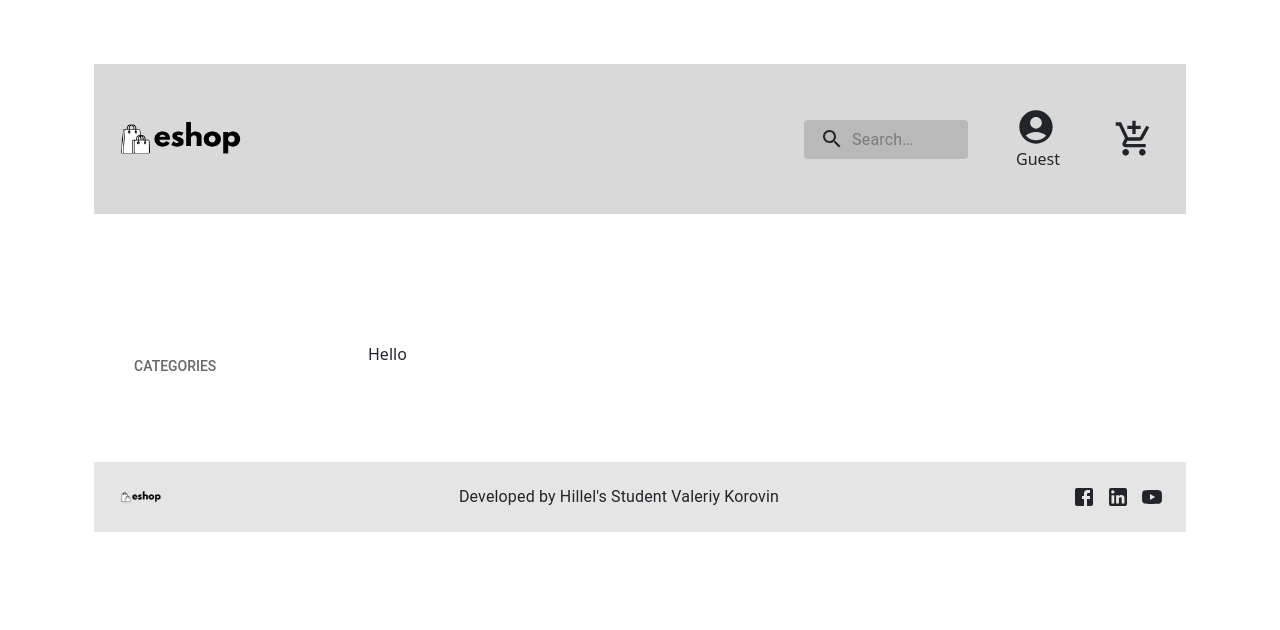
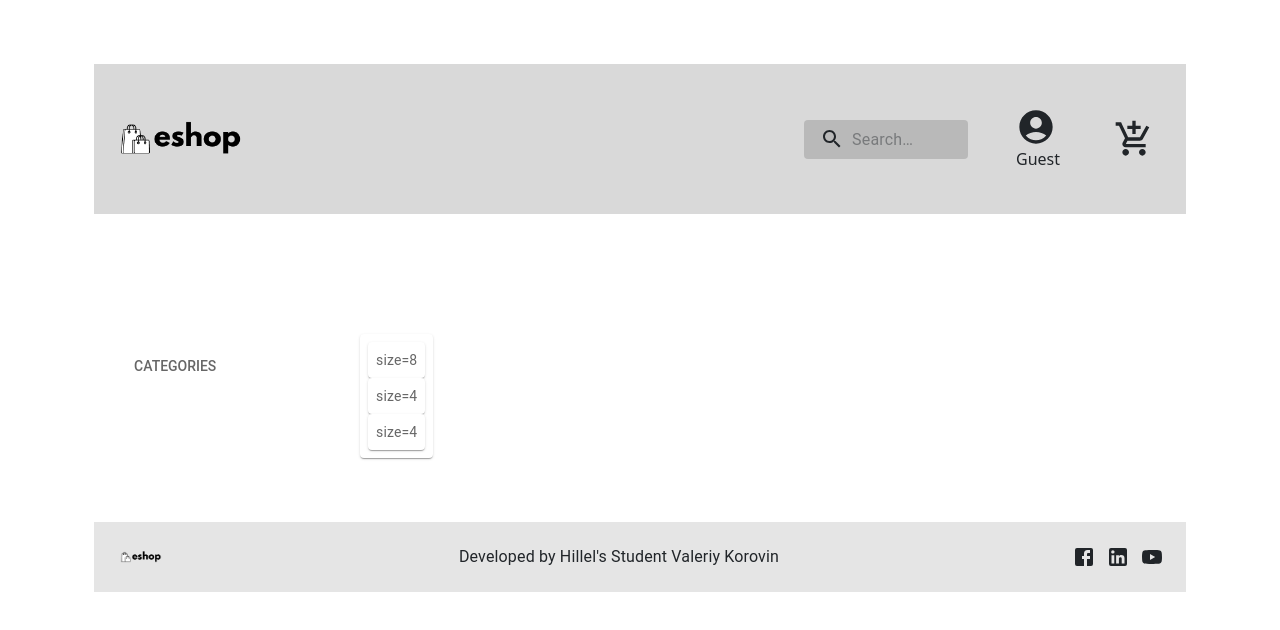
Before and after one commit to Valkor95/REACT_HW, a React (Vite) app: page /cart in a window 1280 px wide. Shown: the top 630 px of the page. Built offline with nearby package versions, Linux system fonts and the light colour scheme.

Commit message:
FINAL3_v48

```diff
--- a/src/ROUTES/Cart.jsx
+++ b/src/ROUTES/Cart.jsx
@@ -1,9 +1,10 @@
 import React from 'react';
+import CartWindow from "../componets/CartWindow/CartWindow.jsx";
 
 const Cart = () => {
     return (
         <div>
-            Hello
+            <CartWindow/>
         </div>
     );
 };
--- a/src/componets/CartWindow/CartWindow.jsx
+++ b/src/componets/CartWindow/CartWindow.jsx
@@ -1,10 +1,34 @@
 import React from 'react';
-import {Box} from "@mui/material";
+import {Box, Grid, Paper} from "@mui/material";
+import {styled} from "@mui/material/styles";
+
+const Item = styled(Paper)(({ theme }) => ({
+    backgroundColor: '#fff',
+    ...theme.typography.body2,
+    padding: theme.spacing(1),
+    textAlign: 'center',
+    color: theme.palette.text.secondary,
+    ...theme.applyStyles('dark', {
+        backgroundColor: '#1A2027',
+    }),
+}));
 
 const CartWindow = () => {
     return (
-        <Box component="section" sx={{ p: 5, border: '1px solid grey' }}>
-            This Box renders as an HTML section element.
+        <Box sx={{ flexGrow: 1 }}>
+            <Grid container spacing={1}>
+                <Item size={12} xs={{maxWidth: 'auto'}}>
+                    <Grid size={6}>
+                        <Item>size=8</Item>
+                    </Grid>
+                    <Grid size={3}>
+                        <Item>size=4</Item>
+                    </Grid>
+                    <Grid size={3}>
+                        <Item>size=4</Item>
+                    </Grid>
+                </Item>
+            </Grid>
         </Box>
     );
 };
```
